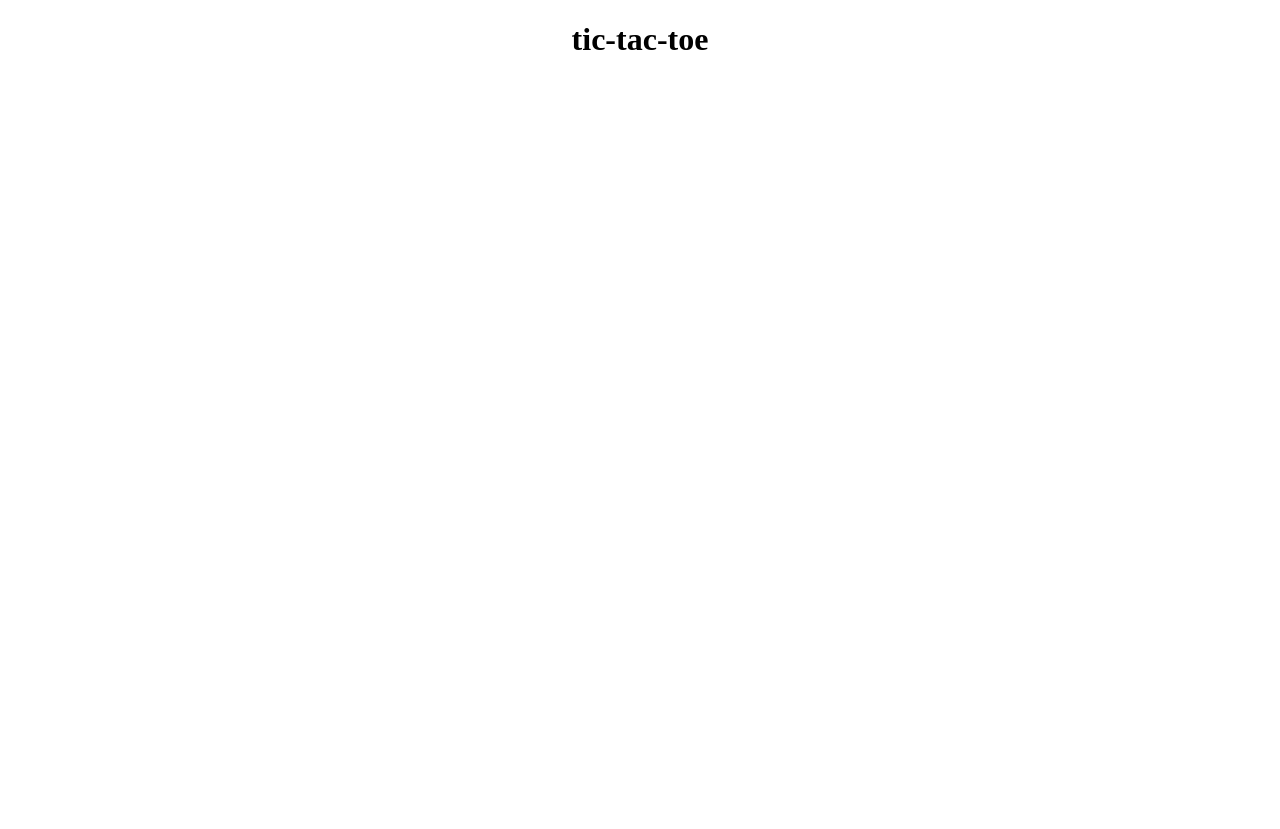
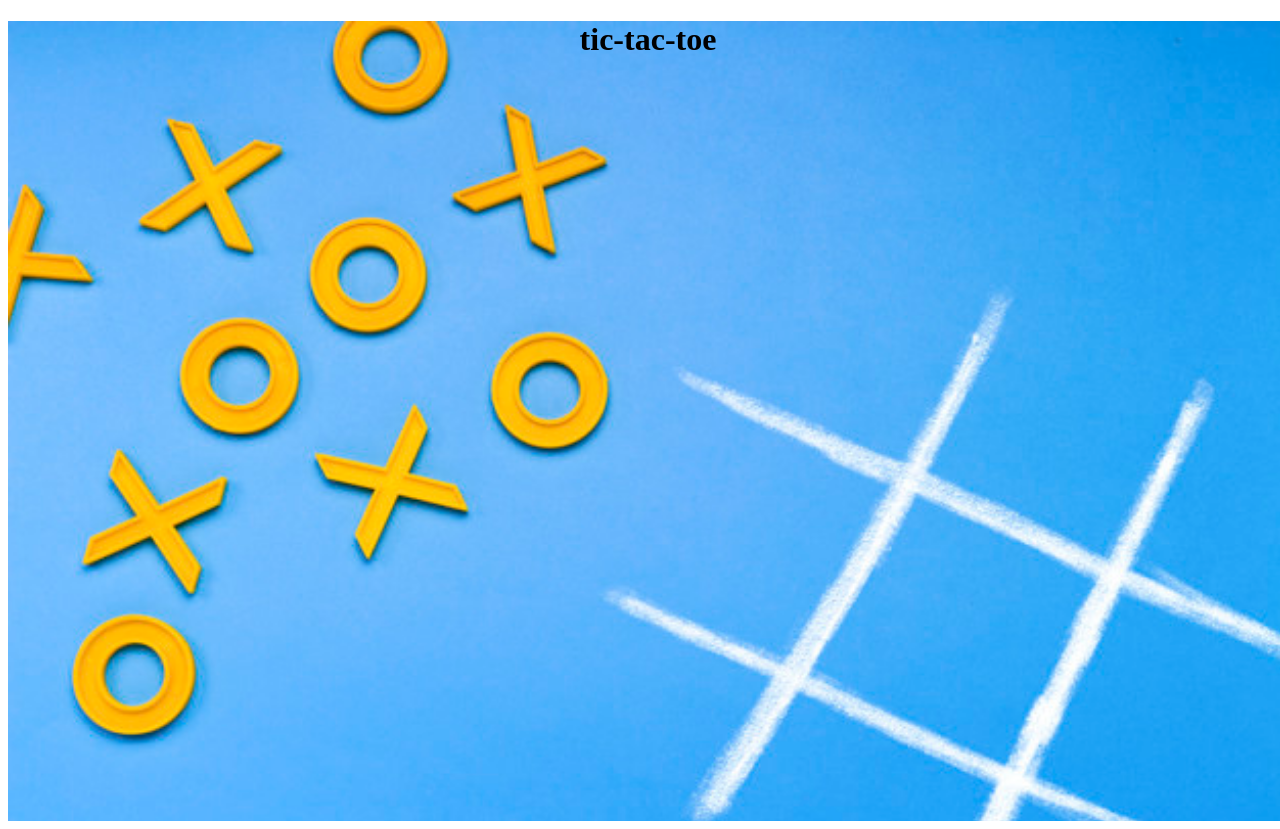
Before and after one commit to eswar2020/tic-tac-toe, an Angular app: page / in a window 1280 px wide. Before the commit the page ends 800 px from the top, so only its background shows below. Built offline with nearby package versions, Linux system fonts and the light colour scheme.

Commit message:
background image changed

```diff
--- a/src/app/app.component.css
+++ b/src/app/app.component.css
@@ -1,3 +1,9 @@
 .main-div {
   text-align: center;
+  background-image: url('../assets/yellow-plastic-crosses-toe-ruled-field-playing-tic-tac-toe-blue_164357-1311.jpg');
+  height: 100vh;
+  width: 100vw;
+  background-size: cover;
+
+
 }
```
Also changed, not shown: src/assets/closeup-image-people-playing-wooden-tic-tac-toe-game-ox-game_9563-4786.jpg (deleted), src/assets/yellow-plastic-crosses-toe-ruled-field-playing-tic-tac-toe-blue_164357-1311.jpg (added).
